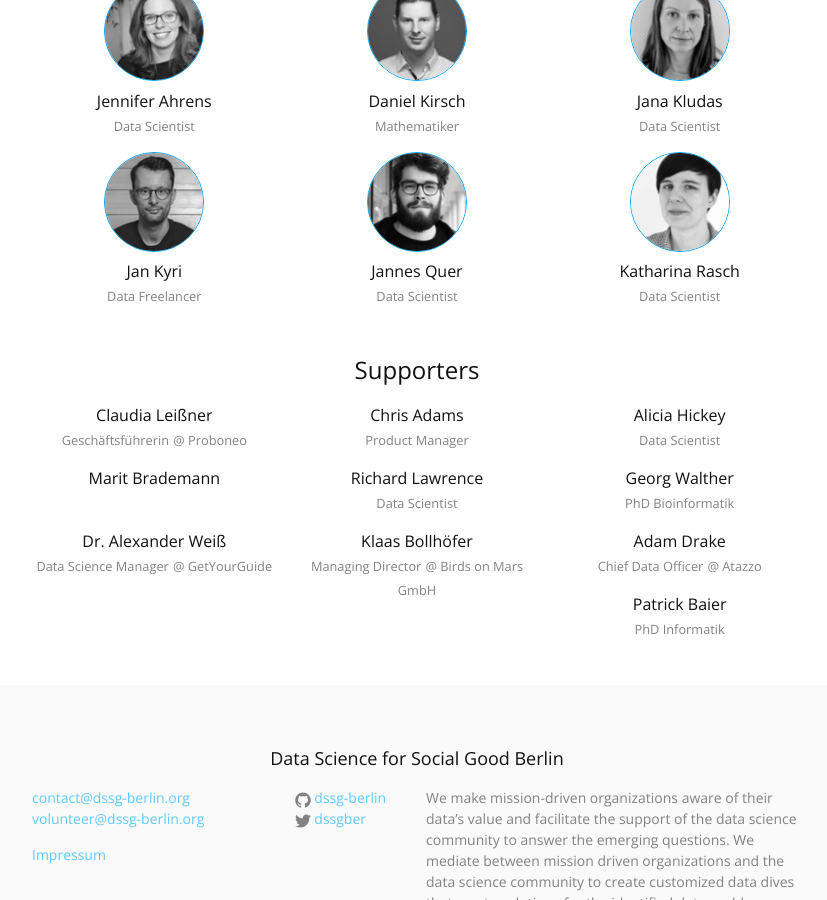
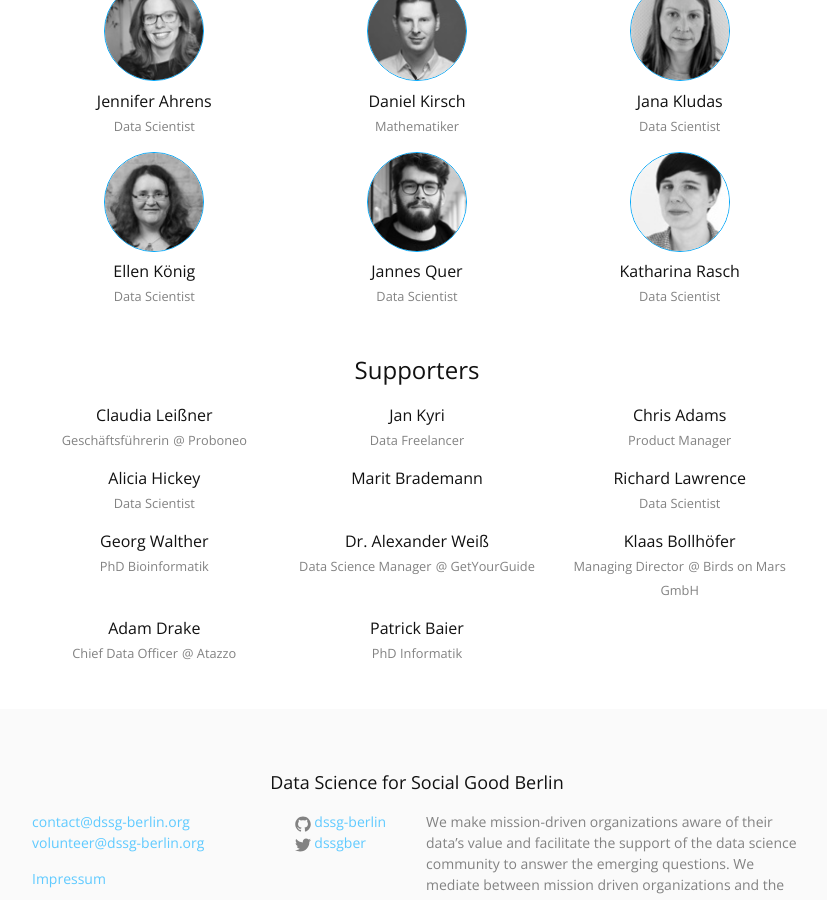
Before and after one commit to dssg-berlin/dssg-berlin.github.io, a Jekyll site: the page built from index.html, in a window 1280 px wide and 900 px high, scrolled down 1233 px. Shown: the whole window, without its empty margins (223-1050 px from the left). Built offline with Jekyll 4.4.1, drawn with Linux system fonts in a browser that asks for light colours; comment, search, counter and statistics services are not loaded.

Commit message:
Update team

```diff
--- a/_config.yml
+++ b/_config.yml
@@ -14,4 +14,4 @@ github_username:  dssg-berlin
 # Build settings
 markdown: kramdown
 
-gems: [bourbon, neat]
+plugins: [bourbon, neat]
--- a/index.html
+++ b/index.html
@@ -126,9 +126,9 @@ layout: default
         <span class="person--role">Data Scientist</span>
       </li>
       <li>
-        <img class="person--image" src='{{ "/images/bio-pics/jan.kyri.100x100.jpg" | relative_url }}'>
-        <span class="person--name">Jan Kyri</span>
-        <span class="person--role">Data Freelancer</span>
+        <img class="person--image" src='{{ "/images/bio-pics/ellen.koenig.100x100.jpg" | relative_url }}'>
+        <span class="person--name">Ellen König</span>
+        <span class="person--role">Data Scientist</span>
       </li>
       <li>
         <img class="person--image" src='{{ "/images/bio-pics/jannes.quer.100x100.jpg" | relative_url }}'>
@@ -151,6 +151,10 @@ layout: default
           <span class="person--name">Claudia Leißner</span>
           <span class="person--role">Geschäftsführerin</span>
           <span class="person--organization">Proboneo</span>
+        </li>
+        <li>
+          <span class="person--name">Jan Kyri</span>
+          <span class="person--role">Data Freelancer</span>
         </li>
         <li>
           <!-- <img class="person--image" src='{{ "/images/bio-pics/chris.adams.100x100.jpg" | relative_url }}'> -->
```
Also changed, not shown: Gemfile.lock, images/bio-pics/ellen.koenig.100x100.jpg (added).
